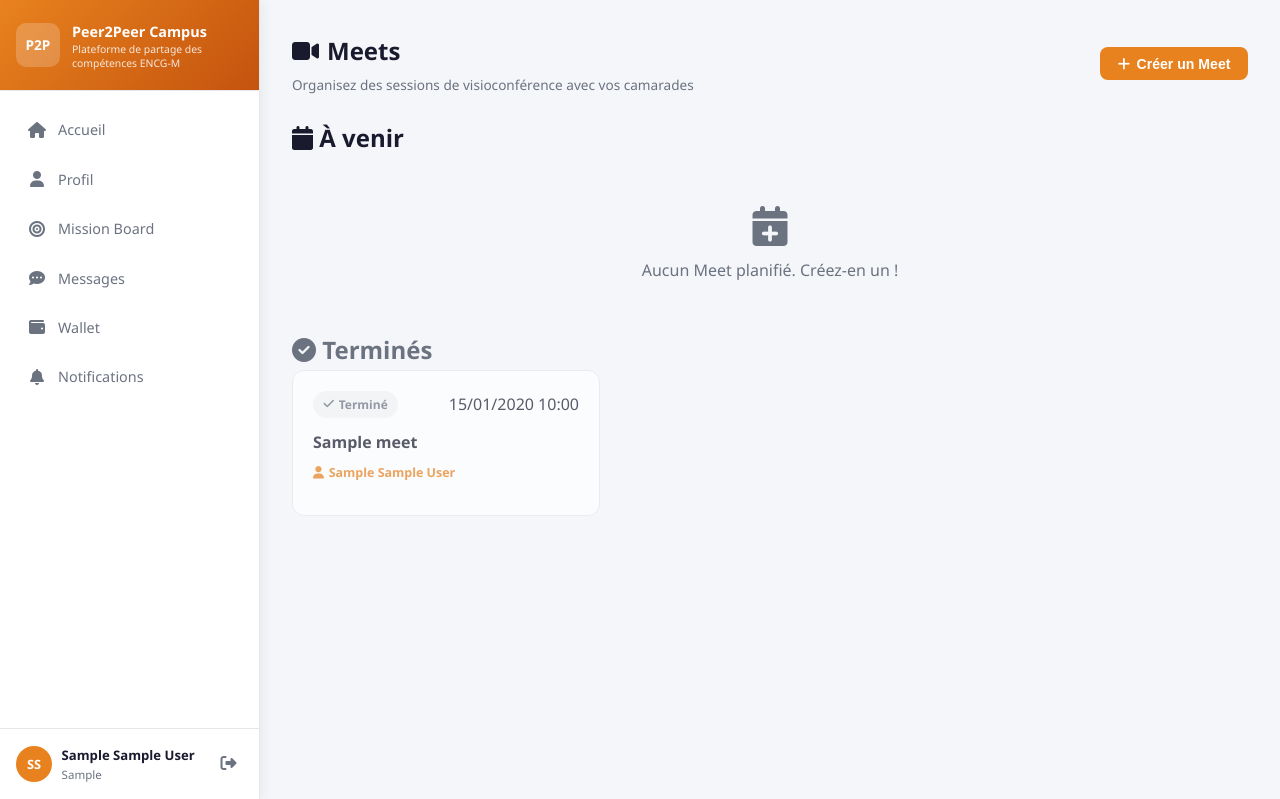
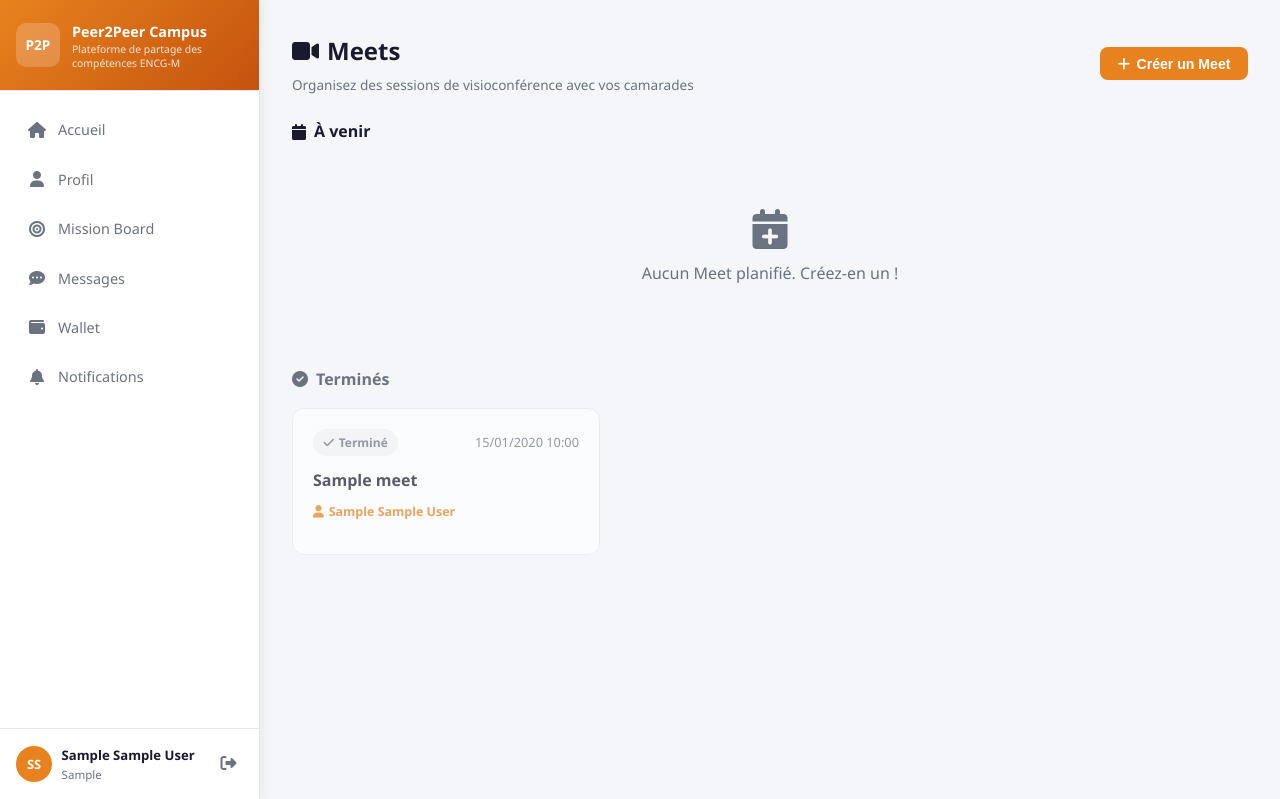
Before and after one commit to FATIMA7344/p2p-campuus, a Flask app: page /meets in a window 1280 px wide. Shown: the top 799 px of the page. Run offline with Flask 3, Linux system fonts and the light colour scheme; the visitor is signed in with stand-in values (Sample User, id 1); tables that the repository leaves empty hold one stand-in row (values such as "Sample post"); data that the repository does not hold is empty.

Commit message:
Update style.css

```diff
--- a/static/css/style.css
+++ b/static/css/style.css
@@ -812,3 +812,59 @@ a { color: inherit; text-decoration: none; }
     70% { box-shadow: 0 0 0 6px rgba(34, 197, 94, 0); }
     100% { box-shadow: 0 0 0 0 rgba(34, 197, 94, 0); }
 }
+
+/* ── Meets ───────────────────────────────────────────────────────── */
+.meet-section { margin-bottom: 2rem; }
+.meet-section-title {
+    font-size: 1rem;
+    font-weight: 700;
+    color: var(--text);
+    margin-bottom: 1rem;
+    display: flex;
+    align-items: center;
+    gap: 0.5rem;
+}
+.meet-time {
+    font-size: 0.8rem;
+    color: var(--text-muted);
+    display: flex;
+    align-items: center;
+    gap: 0.3rem;
+}
+.meet-participants {
+    display: flex;
+    gap: 0.3rem;
+    flex-wrap: wrap;
+    margin: 0.5rem 0;
+}
+.meet-participants-selected {
+    display: flex;
+    flex-wrap: wrap;
+    gap: 0.5rem;
+    margin-top: 0.5rem;
+}
+.meet-card-active {
+    border: 2px solid #22c55e !important;
+    box-shadow: 0 0 12px rgba(34, 197, 94, 0.2) !important;
+}
+.meet-room-page {
+    display: flex;
+    flex-direction: column;
+    height: calc(100vh - 4rem);
+    background: white;
+    border-radius: var(--radius);
+    overflow: hidden;
+    border: 1px solid var(--border);
+}
+.meet-room-header {
+    display: flex;
+    align-items: center;
+    gap: 0.75rem;
+    padding: 1rem 1.25rem;
+    border-bottom: 1px solid var(--border);
+}
+#jitsi-container {
+    flex: 1;
+    border-radius: 0 0 var(--radius) var(--radius);
+    overflow: hidden;
+}
```
